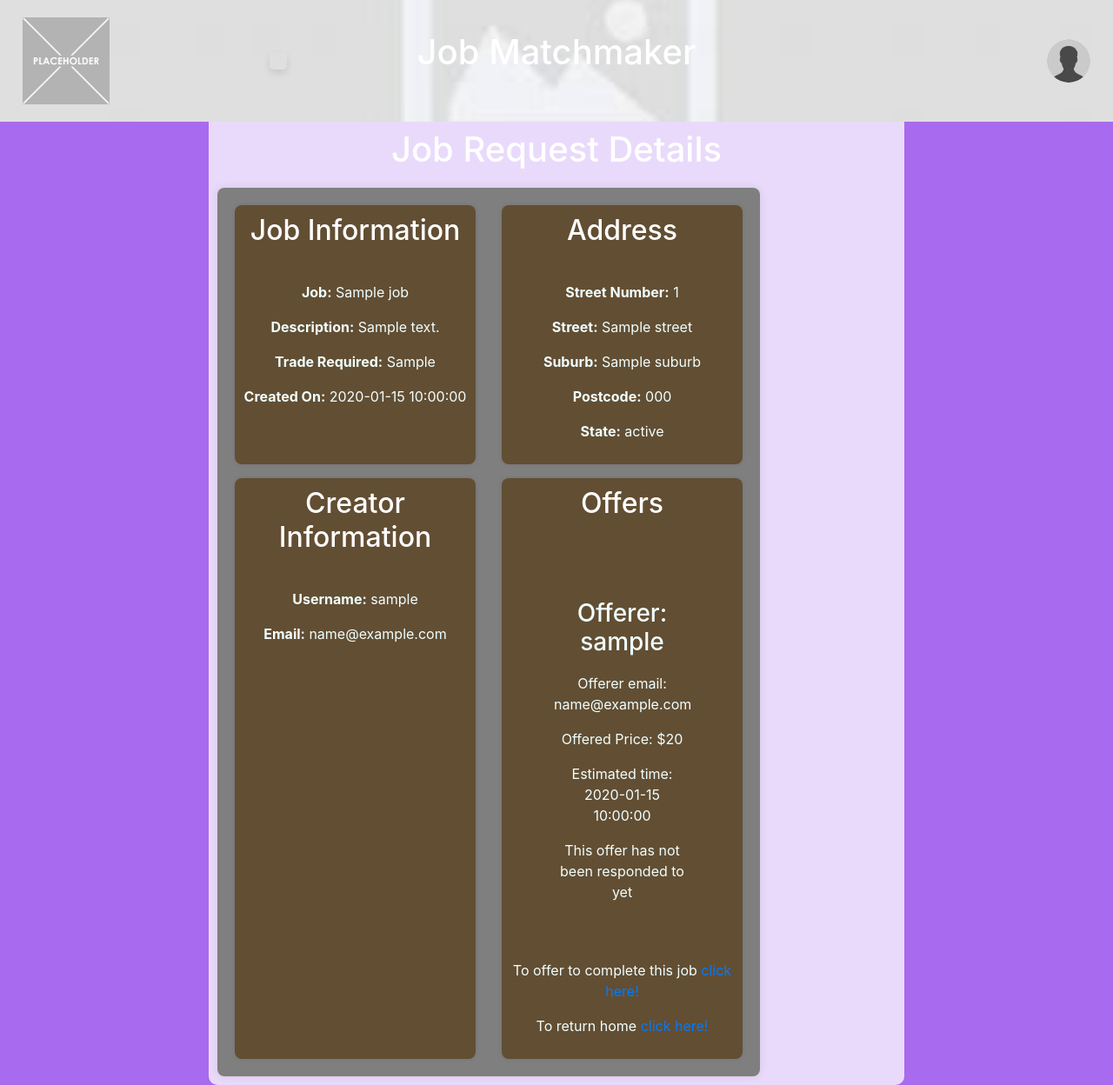
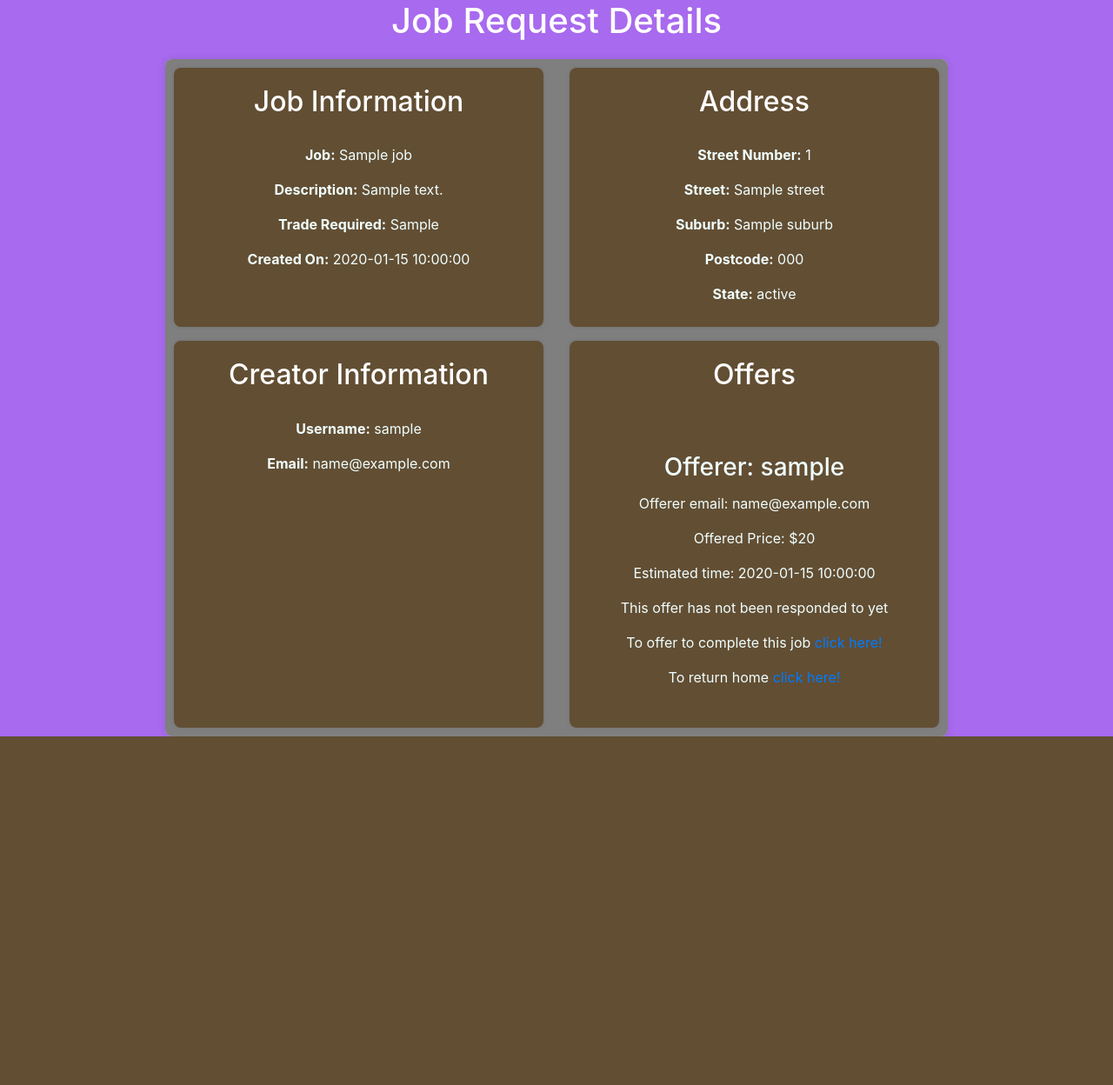
Before and after one commit to JC3009/CITS3403-Project, a Python web app: template Website/app/templates/view_request.html in a window 1280 px wide. Shown: the whole page at 87% size. After the commit the page ends 847 px from the top, so only its background shows below. Run offline with Jinja, Linux system fonts and the light colour scheme; the template is opened without the code that fills it: most values are stand-ins (such as "Sample title", 1, 10 or a date in 2020).

Commit message:
removed header on some files, moved style from html into css

```diff
--- a/Website/app/static/styles.css
+++ b/Website/app/static/styles.css
@@ -398,15 +398,17 @@
 
   /* request_view */
   .request-container {
-    padding: 20px;
-    background-color: rgba(255, 255, 255, 1); /* White background with 75% opacity */
+    padding: 10px;
+    background-color: rgba(255, 255, 255, 1); /* Solid white background */
     background-size: cover;
     background-position: center;
     border-radius: 8px;
     box-shadow: 0 0 10px rgba(0, 0, 0, 0.1);
-    width: 80%;
+    width: 100%; /* Adjust width as needed */
+    max-width: 900px; /* Set a maximum width for the container */
+    margin: 0 auto; /* Center the container */
     text-align: center;
-    color: black; /* Ensures text is readable over the background */
+    color: black; /* Ensure text readability */
     position: relative; /* For pseudo-element positioning */
   }
 
@@ -437,18 +439,21 @@
   }
 
   .section h2 {
-  padding-bottom: 20px;
+    margin-top: 10px; /* Reduced margin to bring the header closer */
+    padding-bottom: 10px; /* Adjusted padding */
   }
 
   .offer-details {
-  padding: 50px
+    padding: 20px; /* Reduced padding */
   }
+
   .offer-details h3 {
-  padding-bottom: 10px;
+    margin-top: 20px; /* Reduced margin to bring the sub-header closer */
+    padding-bottom: 5px; /* Adjusted padding */
   }
 
   .offer-details a {
-  padding-top: 30px;
+    margin-top: 10px; /* Reduced margin to bring the links closer */
   }
 
 /* Ensure readability of other elements */
@@ -485,13 +490,19 @@
 }
 
 /*search requests*/
+body.job-request-history {
+  margin: 0;
+  padding: 0;
+  box-sizing: border-box;
+  padding-top: 70px; /* Adjust this value to match the height of your header */
+}
 
 .search-container {
     background-color: rgba(237, 136, 227, 0.934);
     padding: 10px;
     border-radius: 8px;
     box-shadow: 0 0 5px rgba(0, 0, 0, 0.1);
-  height: 100%;
+    margin-top: 20px; /* Ensure some space from the top */
     color: azure;
 }
 
@@ -535,3 +546,9 @@
 a:hover {
     text-decoration: underline;
 }
+
+
+/*background color*/
+.background-purple {
+  background-color: rgba(119, 22, 229, 0.639);
+}
--- a/Website/app/templates/header.html
+++ b/Website/app/templates/header.html
@@ -26,10 +26,11 @@
         <div class="dropdown-menu">
             <a href="{{ url_for('main.tradie_register')}}">Register as a Tradie</a>
             <a href="{{ url_for('main.posting_request') }}">Create a job request</a>
-            <a href="{{ url_for('main.logout') }}">Sign Out</a>
+            <a href="{{ url_for('main.search_requests') }}" > Search for a job</a>
             <a href="{{ url_for('main.request_history') }}">Request History</a>
             <a href="{{ url_for('main.offer_history') }}">Offer History</a>
             <a href="{{ url_for('main.home') }}">Return Home</a>
+            <a href="{{ url_for('main.logout') }}">Sign Out</a>
         </div>
     </div>
     {% endif %}
--- a/Website/app/templates/request_history.html
+++ b/Website/app/templates/request_history.html
@@ -5,7 +5,7 @@
     <link rel="stylesheet" href="https://cdn.jsdelivr.net/npm/bootstrap@4.3.1/dist/css/bootstrap.min.css" integrity="sha384-ggOyR0iXCbMQv3Xipma34MD+dH/1fQ784/j6cY/iJTQUOhcWr7x9JvoRxT2MZw1T" crossorigin="anonymous">
     <link rel="stylesheet" type="text/css" href="{{ url_for('static', filename='styles.css') }}">
 </head>
-<body style="background-color: rgba(119, 22, 229, 0.639);">
+<body class="background-purple">
     {% include 'header.html' %}
     <div class="container mt-5" style="padding-top: 100px;"> <!-- Adjust padding-top value as needed -->
         <h1>Job Request History</h1>
--- a/Website/app/templates/respond_to_offer.html
+++ b/Website/app/templates/respond_to_offer.html
@@ -5,8 +5,7 @@
     <link rel="stylesheet" href="https://cdn.jsdelivr.net/npm/bootstrap@4.3.1/dist/css/bootstrap.min.css" integrity="sha384-ggOyR0iXCbMQv3Xipma34MD+dH/1fQ784/j6cY/iJTQUOhcWr7x9JvoRxT2MZw1T" crossorigin="anonymous">
     <link rel="stylesheet" type="text/css" href="{{ url_for('static', filename='styles.css') }}">
 </head>
-<body style="background-color: rgba(119, 22, 229, 0.639);">
-    {% include 'header.html' %}
+<body class="background-purple">
     <div class="request-container">
         <div class="section offers">
             <h2>Offer</h2>
--- a/Website/app/templates/search_requests.html
+++ b/Website/app/templates/search_requests.html
@@ -5,8 +5,7 @@
     <link rel="stylesheet" href="https://cdn.jsdelivr.net/npm/bootstrap@4.3.1/dist/css/bootstrap.min.css" integrity="sha384-ggOyR0iXCbMQv3Xipma34MD+dH/1fQ784/j6cY/iJTQUOhcWr7x9JvoRxT2MZw1T" crossorigin="anonymous">
     <link rel="stylesheet" type="text/css" href="{{ url_for('static', filename='styles.css') }}">
 </head>
-<body>
-    {% include 'header.html' %}
+<body class="job-request-history">
     <div class="search-container">
         <form action="{{ url_for('main.search_requests') }}" method="post">
             <h1 style="text-align: center;">Search for Job Requests</h1>
--- a/Website/app/templates/view_request.html
+++ b/Website/app/templates/view_request.html
@@ -5,13 +5,11 @@
     <link rel="stylesheet" href="https://cdn.jsdelivr.net/npm/bootstrap@4.3.1/dist/css/bootstrap.min.css" integrity="sha384-ggOyR0iXCbMQv3Xipma34MD+dH/1fQ784/j6cY/iJTQUOhcWr7x9JvoRxT2MZw1T" crossorigin="anonymous">
     <link rel="stylesheet" type="text/css" href="{{ url_for('static', filename='styles.css') }}">
 </head>
-<body style="background-color: rgba(119, 22, 229, 0.639);">
-    {% include 'header.html' %}
-    <div class="container mt-5" style="padding-top: 100px;"> <!-- Adjust padding-top value as needed -->
-        <h1 class="text-center">Job Request Details</h1>
+<body class="background-purple">
+    <h1 style="text-align: center;">Job Request Details</h1>
     <div class="request-container">
         <div class="row">
-                <div class="col-md-6">
+            <div class="col md-6">
                 <div class="section job-details">
                     <h2>Job Information</h2>
                     <p><strong>Job:</strong> {{ job_request.job }}</p>
@@ -21,7 +19,7 @@
                 </div>
             </div>
 
-                <div class="col-md-6">
+            <div class="col md-6">
                 <div class="section address-details">
                     <h2>Address</h2>
                     <p><strong>Street Number:</strong> {{ job_request.streetNumber }}</p>
@@ -33,7 +31,7 @@
             </div>
         </div>
         <div class="row mt-3">
-                <div class="col-md-6">
+            <div class="col md-6">
                 <div class="section user-details">
                     <h2>Creator Information</h2>
                     <p><strong>Username:</strong> {{ job_request.creator.username }}</p>
@@ -41,7 +39,7 @@
                 </div>
             </div>
 
-                <div class="col-md-6">
+            <div class="col md-6">
                 <div class="section offers">
                     <h2>Offers</h2>
                     {% for offer in offers %}
@@ -60,8 +58,9 @@
                         {% if current_user.id == job_request.creator.id %}
                         <a href="{{ url_for('main.respond_to_offer', offer_id=offer.id) }}">Respond to this offer!</a>
                         {% endif %}
-                            </div>
+
                     {% endfor %}
+
                     <p>To offer to complete this job <a href="{{ url_for('main.offer_services', request_id=job_request.id) }}">click here!</a></p>
                     <p>To return home <a href="{{ url_for('main.home') }}">click here!</a></p>
                     </div>
@@ -73,5 +72,6 @@
     <script src="https://code.jquery.com/jquery-3.3.1.slim.min.js" integrity="sha384-q8i/X+965DzO0rT7abK41JStQIAqVgRVzpbzo5smXKp4YfRvH+8abtTE1Pi6jizo" crossorigin="anonymous"></script>
     <script src="https://cdn.jsdelivr.net/npm/popper.js@1.14.7/dist/umd/popper.min.js" integrity="sha384-UO2eT0CpHqdSJQ6hJty5KVphtPhzWj9WO1clHTMGa3JDZwrnQq4sF86dIHNDz0W1" crossorigin="anonymous"></script>
     <script src="https://cdn.jsdelivr.net/npm/bootstrap@4.3.1/dist/js/bootstrap.min.js" integrity="sha384-JjSmVgyd0p3pXB1rRibZUAYoIIy6OrQ6VrjIEaFf/nJGzIxFDsf4x0xIM+B07jRM" crossorigin="anonymous"></script>
+
 </body>
 </html>
```
Also changed, not shown: Website/app/templates/offer_services.html (+13 -12 lines), Website/populate.py (added, +78 -0 lines). Lines whose indentation alone changed are shown as unchanged.
